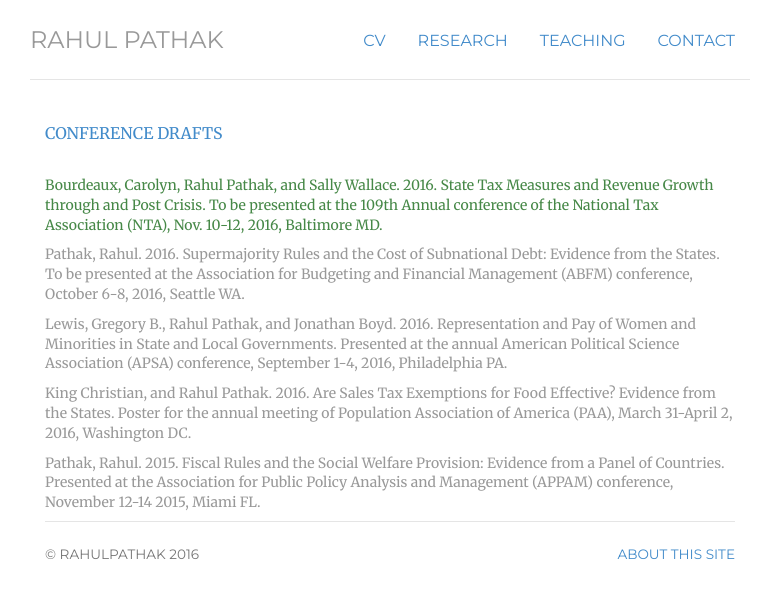
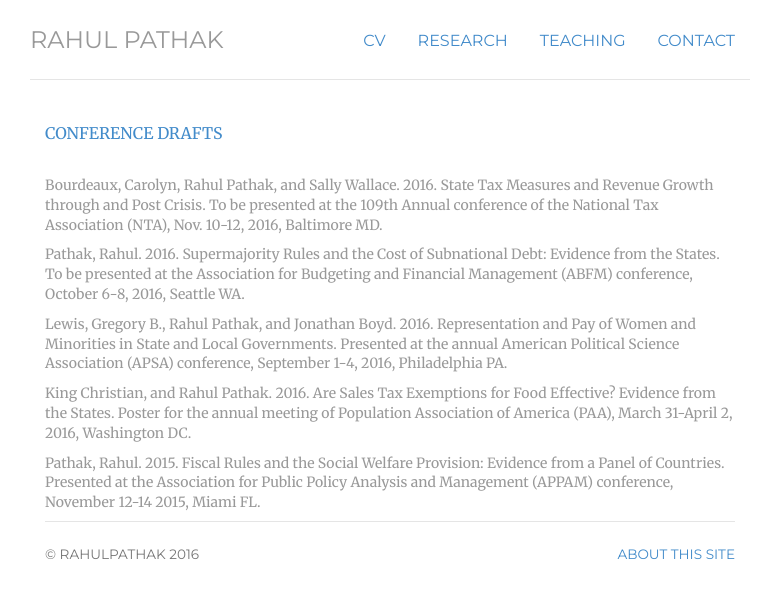
Before and after one commit to pathak-rahul/pathak-rahul.github.io, a Jekyll site: the page built from testing/index.html, in a window 1280 px wide. Shown: the top 598 px of the page, without its empty margins (250-1016 px from the left). Built offline with Jekyll 4.4.1, drawn with Linux system fonts in a browser that asks for light colours.

Commit message:
Update index.html

```diff
--- a/testing/index.html
+++ b/testing/index.html
@@ -9,7 +9,7 @@ title: ongoing
 
 <p class="text-primary">CONFERENCE DRAFTS</p>
 
-<h4><small class="text-success">Bourdeaux, Carolyn, Rahul Pathak, and Sally Wallace. 2016. State Tax Measures and Revenue Growth through and Post Crisis. To be presented at the 109th Annual conference of the National Tax Association (NTA), Nov. 10-12, 2016, Baltimore MD.</small> </h4>
+<h4><small class="text-default">Bourdeaux, Carolyn, Rahul Pathak, and Sally Wallace. 2016. State Tax Measures and Revenue Growth through and Post Crisis. To be presented at the 109th Annual conference of the National Tax Association (NTA), Nov. 10-12, 2016, Baltimore MD.</small> </h4>
 <h4><small>Pathak, Rahul. 2016. Supermajority Rules and the Cost of Subnational Debt: Evidence from the States. To be presented at the Association for Budgeting and Financial Management (ABFM) conference, October 6-8, 2016, Seattle WA.</small> </h4>
 <h4><small>Lewis, Gregory B., Rahul Pathak, and Jonathan Boyd. 2016. Representation and Pay of Women and Minorities in State and Local Governments. Presented at the annual American Political Science Association (APSA) conference, September 1-4, 2016, Philadelphia PA.</small> </h4>
 <h4><small>King Christian, and Rahul Pathak. 2016. Are Sales Tax Exemptions for Food Effective? Evidence from the States.</em> Poster for the annual meeting of Population Association of America (PAA), March 31-April 2, 2016, Washington DC.</small> </h4>
```
